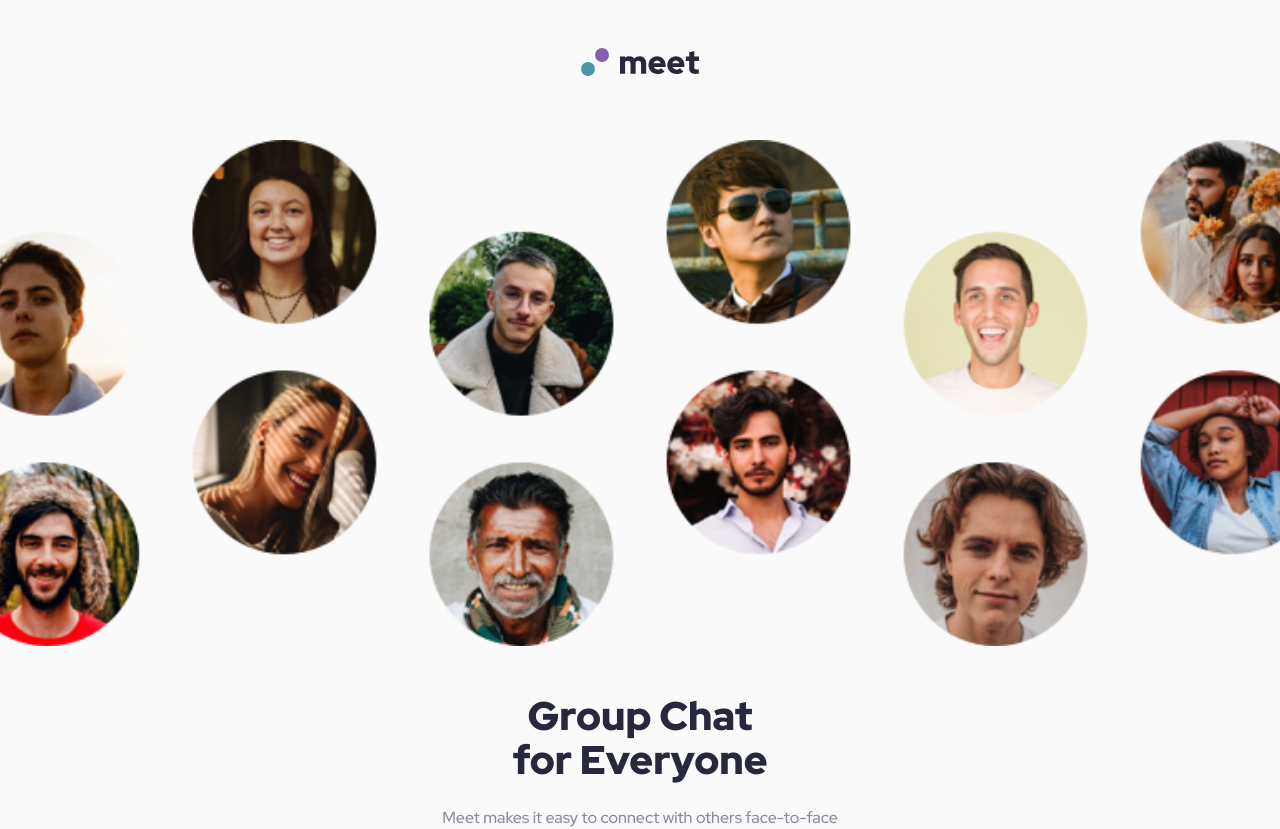
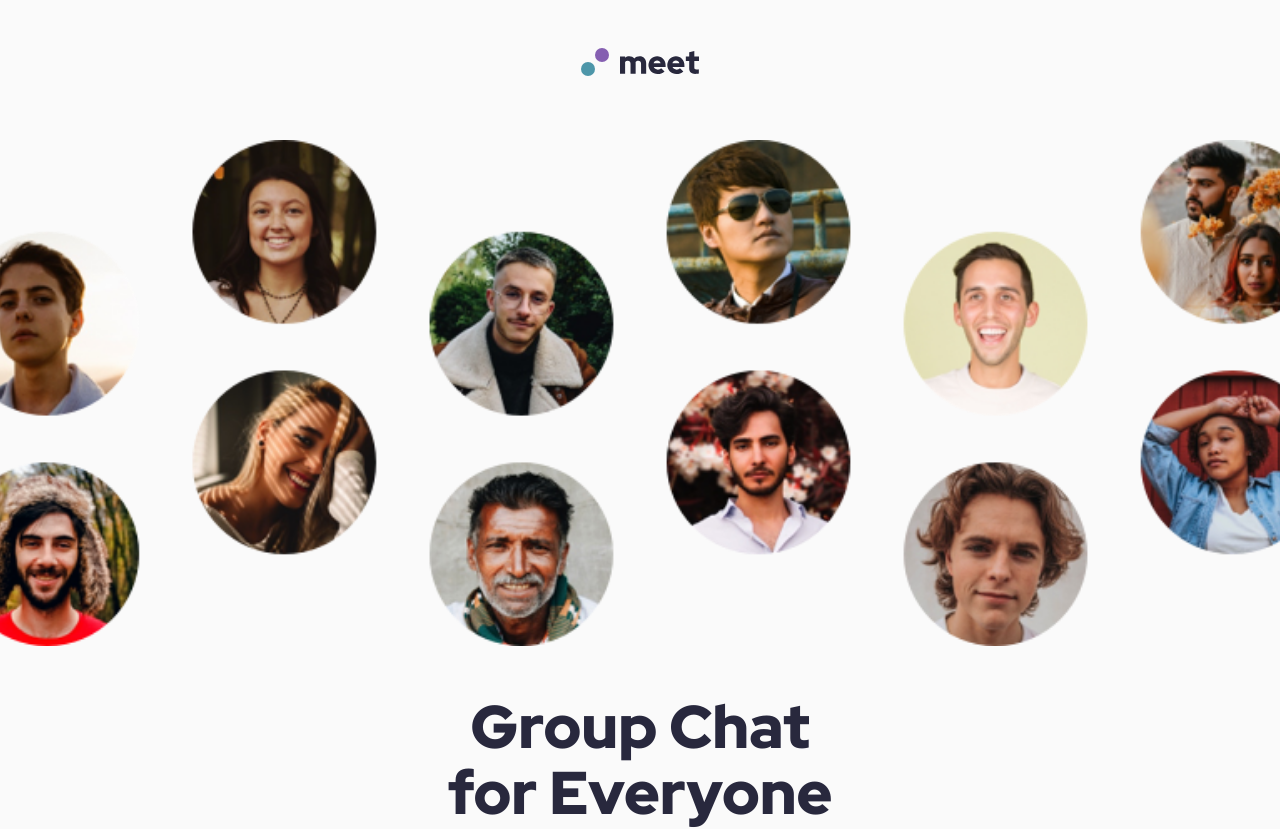
Before and after one commit to BlonoBuccellati/fm-meet-landing-page, a Next.js app: page / in a window 1280 px wide. Shown: the top 829 px of the page. Built offline with nearby package versions, Linux system fonts and the light colour scheme.

Commit message:
fix:typograhyを流動的に変更

```diff
--- a/src/styles/utilities/typography-token.css
+++ b/src/styles/utilities/typography-token.css
@@ -1,23 +1,23 @@
 @utility typo-heading-xl {
-  font-size: clamp(40px, 1rem, 64px);
+  font-size: clamp(2.5rem, 1.972rem + 2.25vw, 4rem);
   line-height: 110%;
   letter-spacing: 0px;
   font-weight: var(--font-weight-black);
 }
 @utility typo-heading-lg {
-  font-size: clamp(32px, 1rem, 40px);
+  font-size: clamp(2rem, 1.824rem + 0.75vw, 2.5rem);
   line-height: 110%;
   letter-spacing: 0px;
   font-weight: var(--font-weight-black);
 }
 @utility typo-body-medium {
-  font-size: 16px;
+  font-size: clamp(1rem, 0.849rem + 0.31vw, 1.125rem);
   line-height: 150%;
   letter-spacing: 0px;
   font-weight: var(--font-weight-medium);
 }
 @utility typo-overline {
-  font-size: 16px;
+  font-size: clamp(0.75rem, 0.511rem + 1.02vw, 1rem);
   line-height: 110%;
   letter-spacing: 4px;
   font-weight: var(--font-weight-black);
```
